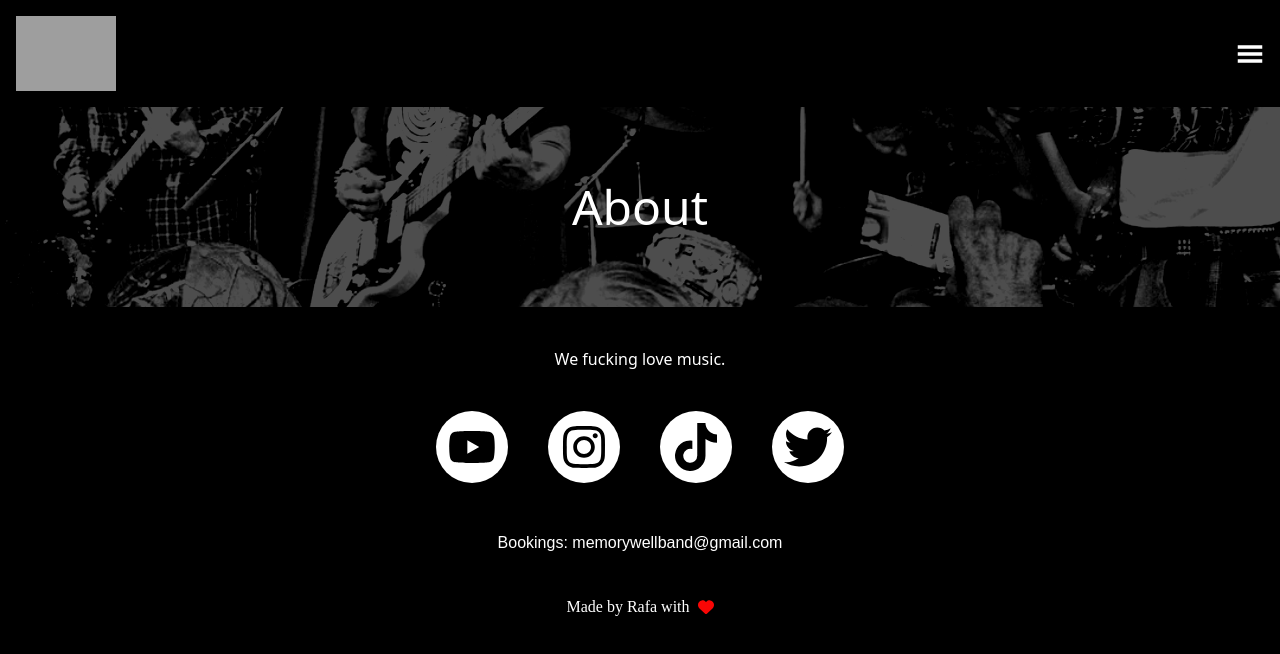
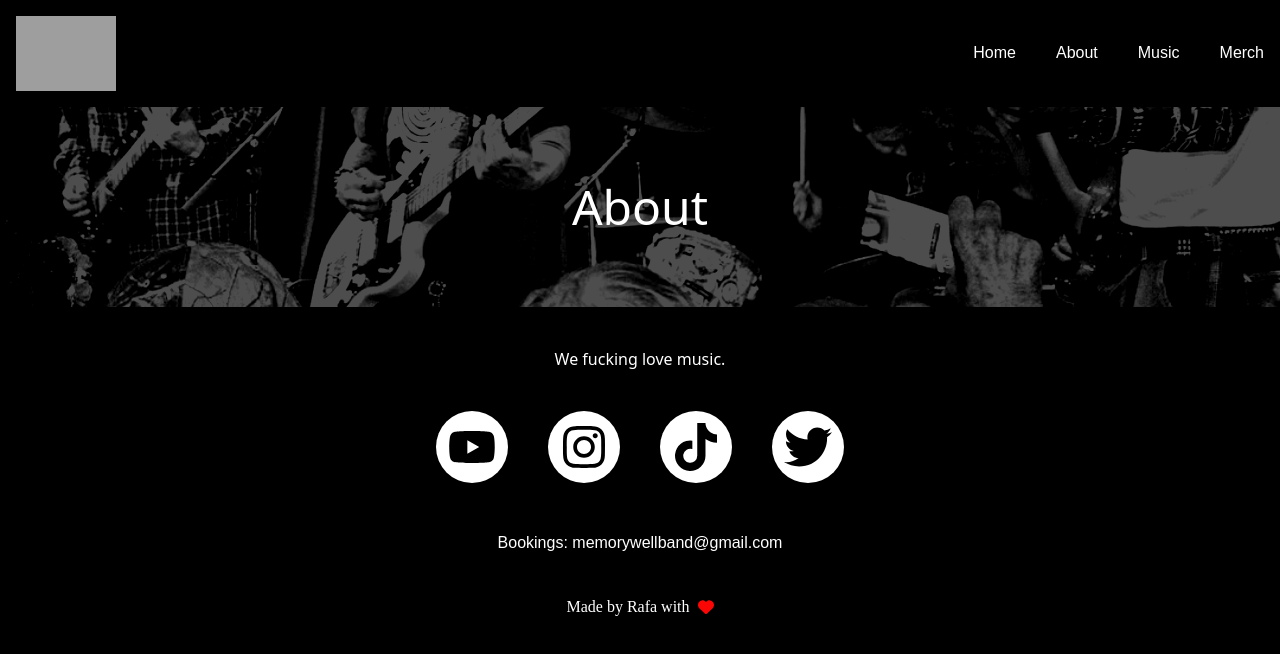
Before and after one commit to rnieblesealo/memorywell, a React (Vite) app: page /about in a window 1280 px wide. Shown: the top 654 px of the page. Built offline with nearby package versions, Linux system fonts and the light colour scheme; grey boxes are pictures that could not be loaded; a web font is replaced by a local one; what tailwindcss-animated would draw is missing.

Commit message:
pos x button

```diff
--- a/src/components/Navigator.jsx
+++ b/src/components/Navigator.jsx
@@ -27,7 +27,7 @@ export default function Navigator() {
   )
 
   const Menu = () => (
-    <ul className={`${text} ${flexRow} ml-auto gap-10`}>
+    <ul className={`${text} ${flexRow} ml-auto gap-10 animate-fade-right`}>
       <li className={selectBorder}>
         <Link to="/" className={selectBorder}>Home</Link>
       </li>
@@ -45,7 +45,7 @@ export default function Navigator() {
 
   const BurgerButton = () => (
     <button
-      className="ml-auto text-white text-[28px] cursor-pointer"
+      className="animate-jump-in ml-auto text-white text-[28px] cursor-pointer"
       onClick={() => {
         context.enableFullscreenNavigator(true)
         document.body.style.overflow = "hidden";
@@ -59,7 +59,7 @@ export default function Navigator() {
 
   return (
     <nav className={`${flexRow} p-4  h-min-content`}>
-      <Link to="/" className="transition-opacity duration-[0.2s] hover:opacity-50">
+      <Link to="/" className="transition-opacity duration-[0.2s] hover:opacity-50 animate-fade-left">
         <img
           src="/public/small-logo.png"
           alt="Small Logo"
--- a/src/util/PageContext.jsx
+++ b/src/util/PageContext.jsx
@@ -33,7 +33,7 @@ export default function TimerContextProvider({ children }) {
         document.body.style.overflow = "visible";
 
       }}>
-        <IoMdClose className="animate-jump-in text-[32px] absolute right-0 m-4" />
+        <IoMdClose className="animate-jump-in text-[32px] absolute right-0 mr-4 mt-2" />
       </button>
       <ul className="w-full h-full flex flex-col items-center justify-top p-12">
         <li className="animate-fade-right p-5">Home</li>
@@ -44,7 +44,7 @@ export default function TimerContextProvider({ children }) {
 
   // useful context-related info
   const [fullscreenNavigator, enableFullscreenNavigator] = useState(false)
-  const [burgerButton, enableBurgerButton] = useState(true)
+  const [burgerButton, enableBurgerButton] = useState(false)
 
   const contextInfo = {
     fullscreenNavigator,
```
